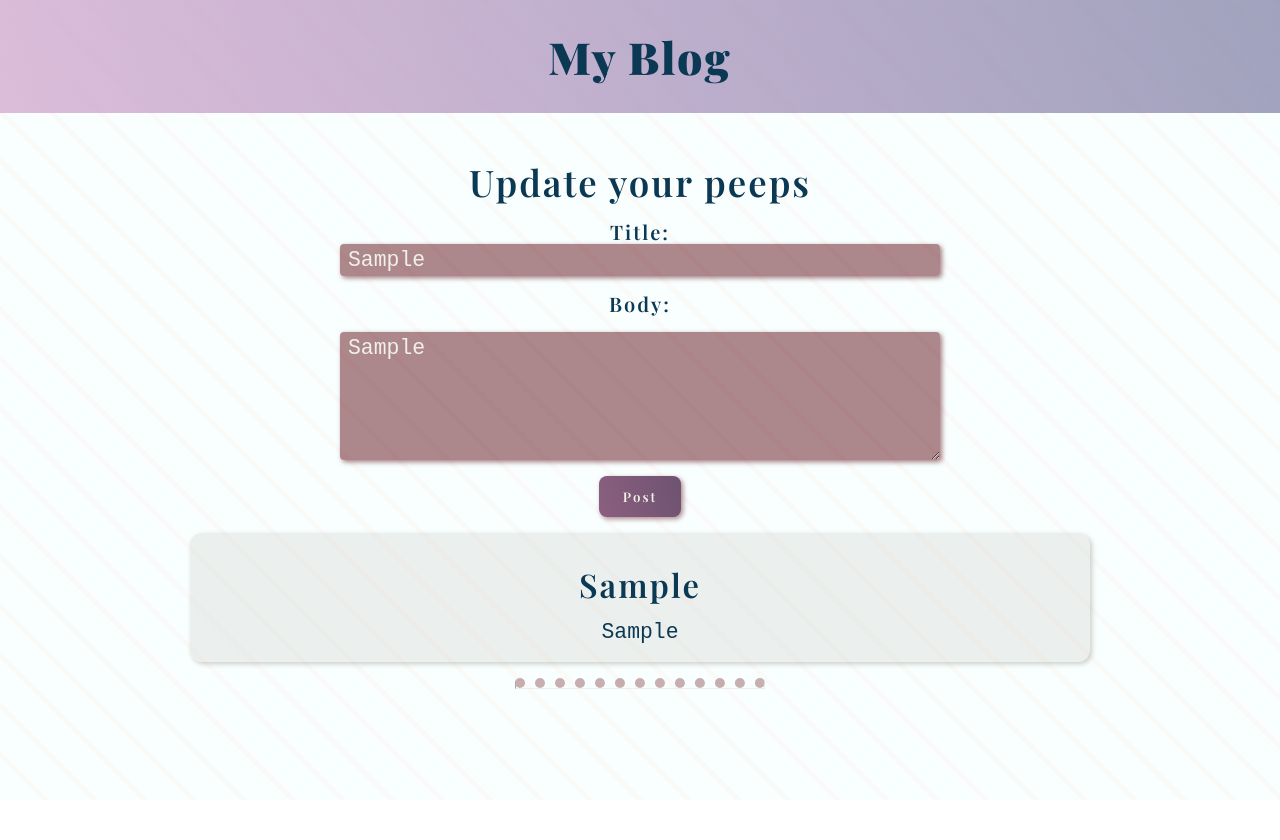
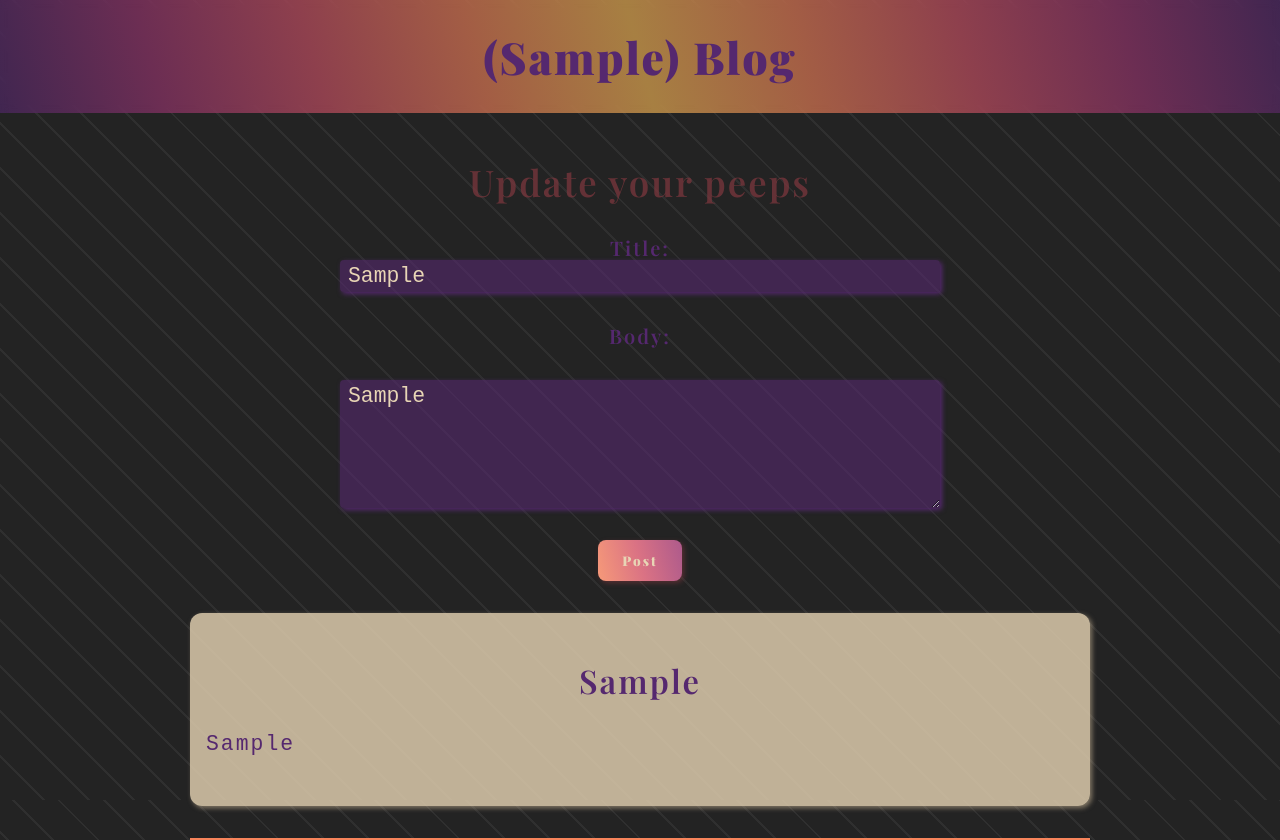
Before and after one commit to JoleneKearse/blog_with_dummy_api, a plain HTML site: page index.html in a window 1280 px wide. Both pictures are taken after typing "Sample", "Sample" into the empty fields and a click on the button "Post". Before the commit the page ends 800 px from the top, so only its background shows below. Drawn offline with nearby package versions, Linux system fonts and the light colour scheme; no server answers.

Commit message:
screenshot added of nav blur

```diff
--- a/index.html
+++ b/index.html
@@ -11,7 +11,7 @@
 </head>
 <body>
     <nav class="flex">
-        <h1>My Blog</h1>
+        <h1>(Sample) Blog</h1>
     </nav>
     <div class="container">
         <form id="newPost" class="flex">
--- a/index.js
+++ b/index.js
@@ -9,7 +9,7 @@ const getPosts = {
     },
 };
 
-// program functions
+// display the posts
 function renderPosts() {
     let html = "";
     for (let post of postsArr) {
--- a/style.css
+++ b/style.css
@@ -1,9 +1,9 @@
 /* ---------- CUSTOM PROPERTIES ----------*/
 :root {
-    --clr-white: #F1F1E6;
+    --clr-white: #E8D5B5;
     --clr-accent-teal: #2E8980;
-    --clr-dark: #0B3954;
-    --gap: 1rem;
+    --clr-dark: #55286F;
+    --gap: 2rem;
 }
 
 /* ---------- UTILITY CLASSES ----------*/
@@ -21,11 +21,7 @@
     padding: 0;
     box-sizing: border-box;
 }
-html, body, div, span, h1, h2, p, blockquote, pre,
-a, abbr, acronym, address, cite, code,
-del, dfn, em, img, q, s, small, strike, strong, sub, sup,
-b, u, i, dl, dt, dd, ol, ul, li, form, label, legend, caption, article, figure, figcaption, footer, header, menu, nav, section, summary,
-time, mark, audio, video {
+html, body, div, span, h1, h2, h3, p {
     margin: 0;
     padding: 0;
     border: 0;
@@ -50,13 +46,12 @@ body {
     text-align: center;
     line-height: 1.2;
     color: var(--clr-dark);
-    background-color: #f9ffff;
     background: repeating-linear-gradient(
         45deg,
-        #f9ffff,
-        #f9ffff 30px,
-        #CACABF1A 30px,
-        #CACABF1A 35px
+        #232323,
+        #232323 30px,
+        #2F2F2F 30px,
+        #2F2F2F 32px
     );
 }
 ol, ul {
@@ -73,16 +68,19 @@ h1,
 h2,
 h3,
 label,
-button {
+button,
+p {
     font-family: 'Playfair Display', serif;
     letter-spacing: 2px;
 }
 h1 {
     font-size: clamp(1.75rem, 1.3529rem + 1.7647vw, 4rem);
     font-weight: 900;
+    color: #55286F;
 }
 h2 {
     font-size: clamp(1.5rem, 1.1912rem + 1.3725vw, 3.25rem);
+    color: #7B373EBF;
 }
 h3 {
     font-size: clamp(1.25rem, 0.9412rem + 1.3725vw, 3rem);
@@ -109,31 +107,35 @@ input,
 textarea {
     padding: .25rem .5rem;
     color: var(--clr-white);
-    background-color: #7B373E99;
+    background-color: #55286F99;
     border: none;
     border-radius: .25rem;
-    box-shadow: 2px 2px 5px #69252C99;
+    box-shadow: 2px 2px 5px #55286F;
 }
 
 input:hover,
 input:focus,
 textarea:hover,
 textarea:focus {
-    background-color: #7B373EBF;
+    background-color: #55286FCC;
+}
+
+.blog-post p {
+    text-align: left;
 }
 
 /* ---------- LAYOUT ----------*/
 .container {
     width: 900px;
     max-width: 90%;
-    margin-inline: auto;
+    margin: 0 auto;
 }
 nav {
     position: fixed;
     top: 0;
     width: 100%;
     padding: 30px 0;
-    background-image: linear-gradient(75deg, #C790C099, #967AAC99, #65659299);
+    background-image: linear-gradient(75deg, #55286F99, #9D357399, #D5536999, #F8845B99, #FFBD5799, #F8845B99, #D5536999, #9D357399, #55286F99);
     backdrop-filter: blur(5px);
 }
 form {
@@ -141,11 +143,13 @@ form {
     gap: var(--gap);
     padding-top: 20vh;
 }
+textarea {
+    margin-top: 0;
+}
 .new-post-title label,
 .new-post-title input{
     display: block;
 }
-
 #postTitle,
 #postBody {
     width: 600px;
@@ -153,12 +157,13 @@ form {
 
 #blogList * {
     margin-top: var(--gap);
+    margin: 2rem auto;
 }
 
 /* ---------- COMPONENTS ----------*/
 button {
     padding: .75rem 1.5rem;
-    background-image: linear-gradient(75deg, #967AAC99, #65659299);
+    background-image: linear-gradient(75deg, #9D3573CC, #D55369CC, #F8845BCC);
     border: none;
     border-radius: .5rem;
     box-shadow: 2px 2px 5px #C790C099;
@@ -166,23 +171,23 @@ button {
 
 button[type="submit"]:hover,
 button[type="submit"]:focus {
-    background-color: #7B373E;
+    background-image: linear-gradient(75deg, #F8845BCC, #D55369CC, #9D3573CC);
+    font-weight: bolder;
     color: var(--clr-white);
     box-shadow: 2px 2px 5px #7B373E99;
 }
 
 .blog-post {
     padding: 1rem;
-    background-color: #B6B6AB33;
+    background-color: #E8D5B5CC;
     border-radius: .75rem;
-    box-shadow: 2px 2px 5px #AEAEA399;
+    box-shadow: 2px 2px 5px #C9B69699;
 }
 
+
+
 hr {
-    width: 250px;
-    margin: 5vh 0;
-    margin-inline: auto;
-    border-top: 10px dotted #7B373E66;
+    border: 1px solid #F8845B;
 }
 
 /* ---------- MEDIA QUERIES ----------*/
```
Also changed, not shown: screenshots/blur-code.png (added), 1 other file.
